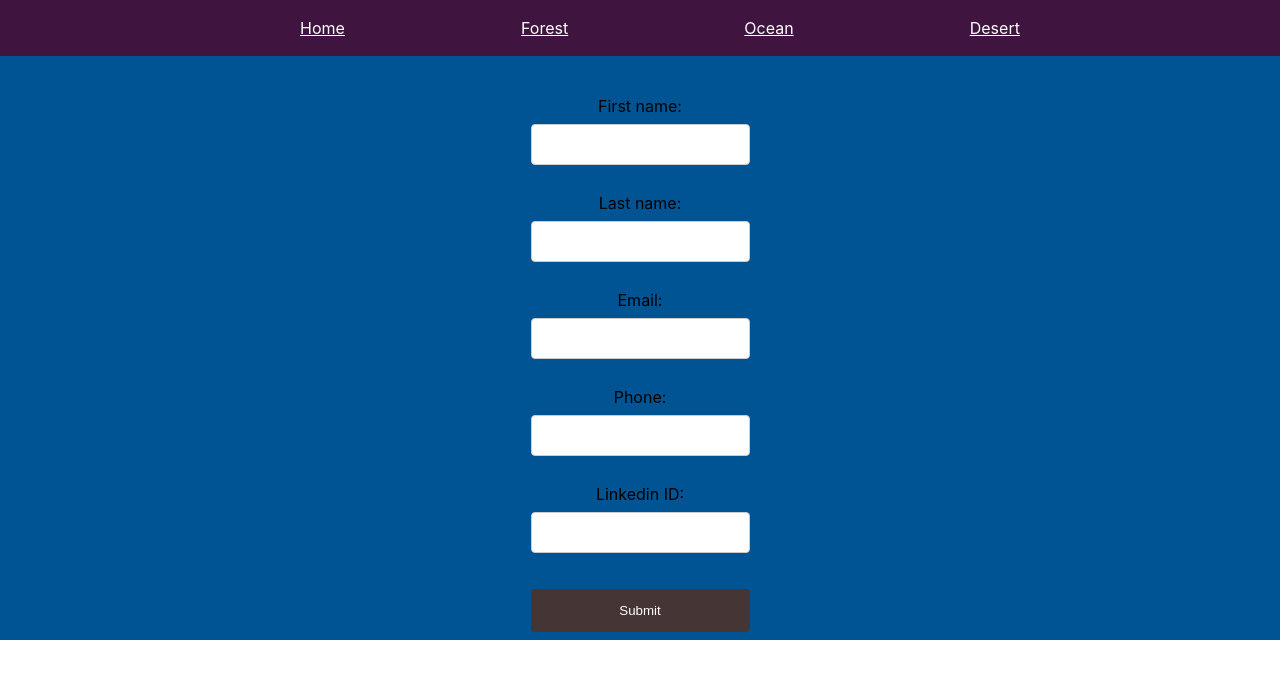
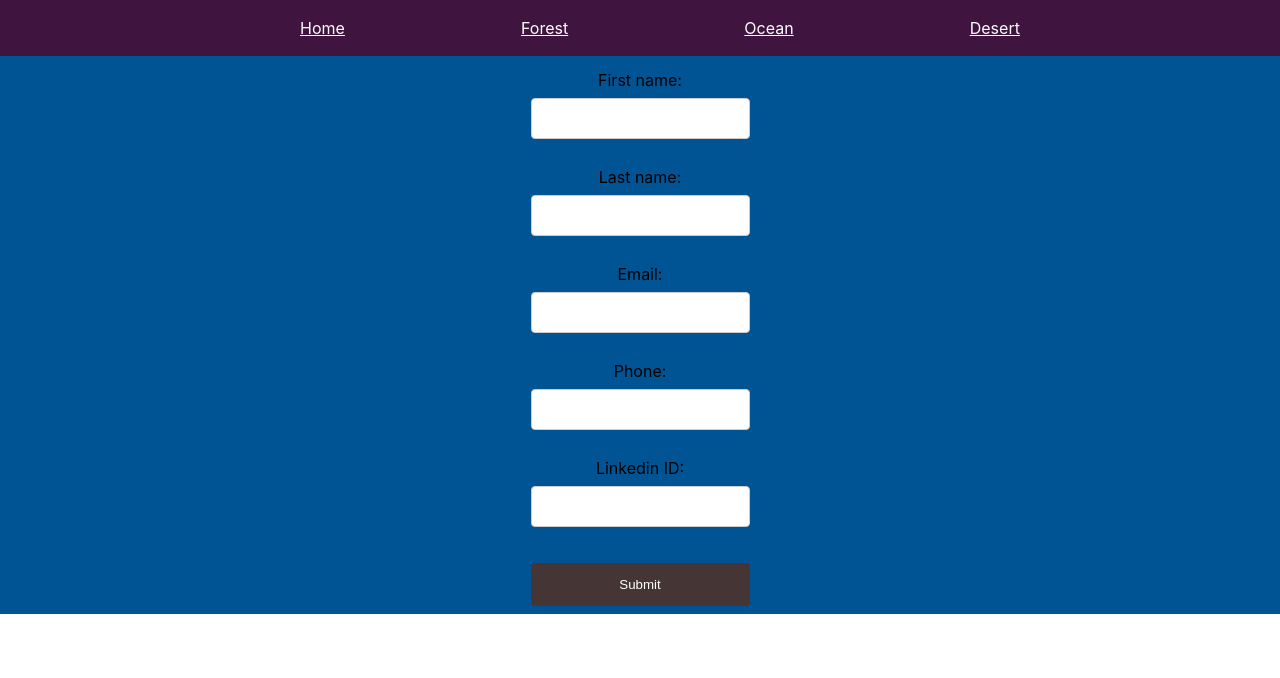
Before and after one commit to therishavmehta/user-linkedin-db, a React (Create React App) app: page /ocean/register in a window 1280 px wide. Shown: the top 678 px of the page. Built offline with nearby package versions, Linux system fonts and the light colour scheme.

Commit message:
padding added

```diff
--- a/src/components/nav/Nav.jsx
+++ b/src/components/nav/Nav.jsx
@@ -8,7 +8,7 @@ function Nav() {
         color: 'white'
     }
     return (
-        <nav>
+        <nav style={{position: 'fixed', width: '100%'}}>
             <ul className="nav-links">
                 <Link style={navStyle} to="/">
                     <li>Home</li>
--- a/src/components/pageNotFound/PageNotFound.jsx
+++ b/src/components/pageNotFound/PageNotFound.jsx
@@ -5,10 +5,12 @@ import './styles.css';
 function PageNotFound(props) {
     return (
         <>
+        <div style={{paddingTop: '50px'}}>
             <h1>404! Page Not Found</h1>
             <Link to="/">
                 <button>HomePage</button>
             </Link>
+        </div>
         </>
     )
 }
--- a/src/components/registerForm/RegisterForm.jsx
+++ b/src/components/registerForm/RegisterForm.jsx
@@ -131,7 +131,7 @@ function RegisterForm(props) {
 
     return (
         <>
-            <form onSubmit={handleSubmit}>
+            <form style={{paddingTop:'30px'}} onSubmit={handleSubmit}>
                <label for="first_name">First name:</label><br />
                 <input type="text" id="first_name" name="first_name" value={formInput.first_name}
                 onChange={(event) => formChange(event, RegisterForm.INPUT.first_name)}/><br />
```
Also changed, not shown: 1 other file (tests, documents, lock files or other folders).
